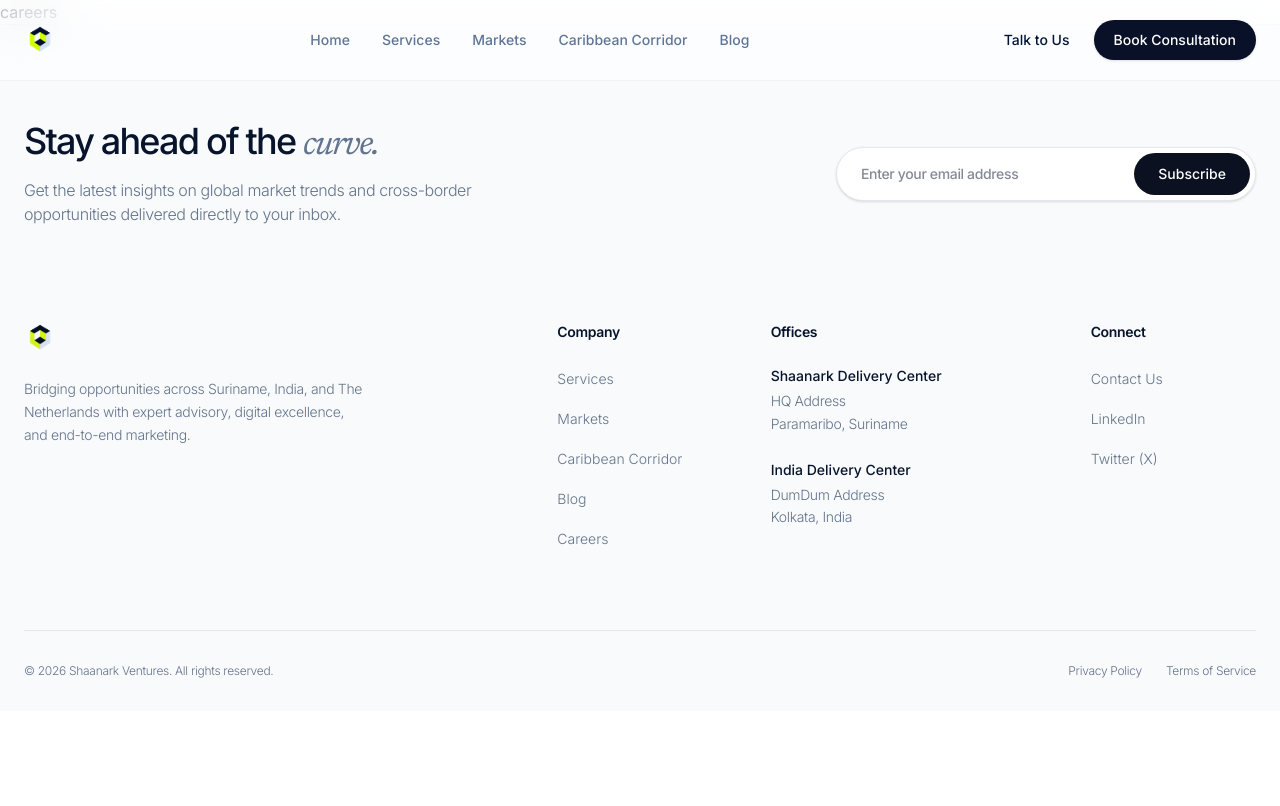
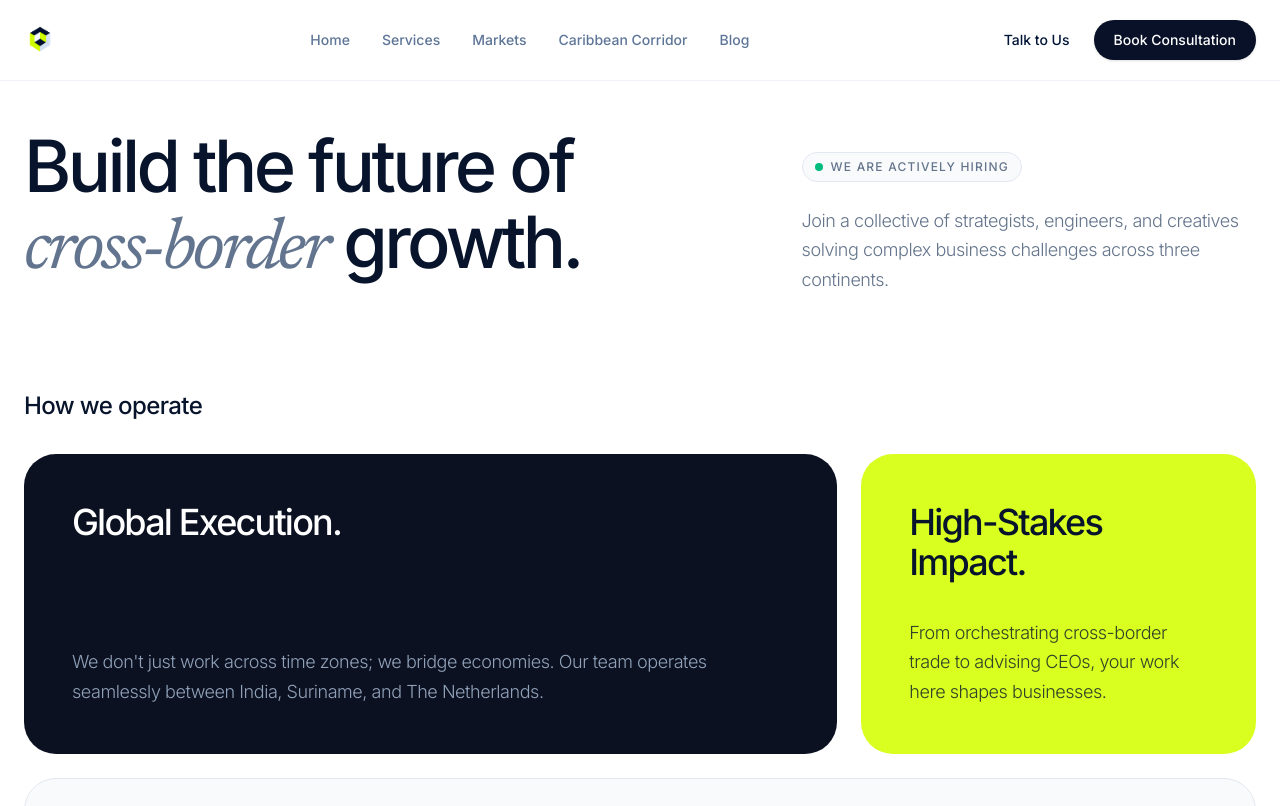
Before and after one commit to areesh18/Shanaark_ventures, a React (Vite) app: page /careers in a window 1280 px wide. Shown: the top 806 px of the page. Built offline with nearby package versions, Linux system fonts and the light colour scheme.

Commit message:
add careers page

```diff
--- a/src/pages/Careers/Careers.jsx
+++ b/src/pages/Careers/Careers.jsx
@@ -1,10 +1,191 @@
+import { Link } from "react-router-dom";
+
+const COMPANY_VALUES = [
+  {
+    id: "global",
+    title: "Global Execution.",
+    description: "We don't just work across time zones; we bridge economies. Our team operates seamlessly between India, Suriname, and The Netherlands.",
+    // Dark premium card
+    style: "md:col-span-2 bg-(--color-dark) text-white",
+    titleStyle: "text-white",
+    textStyle: "text-slate-400"
+  },
+  {
+    id: "impact",
+    title: "High-Stakes Impact.",
+    description: "From orchestrating cross-border trade to advising CEOs, your work here shapes businesses.",
+    // Neon Accent card to make the page pop
+    style: "md:col-span-1 bg-(--color-accent) text-(--color-text-primary)",
+    titleStyle: "text-(--color-text-primary)",
+    textStyle: "text-(--color-text-primary)/80"
+  },
+  {
+    id: "autonomy",
+    title: "Radical Autonomy.",
+    description: "We hire elite talent and get out of their way. No micromanagement, just clear objectives and the absolute freedom to execute at the highest level.",
+    // Clean light card
+    style: "md:col-span-3 bg-(--color-bg-secondary) border border-(--color-border)",
+    titleStyle: "text-(--color-text-primary)",
+    textStyle: "text-(--color-text-secondary)"
+  }
+];
+
+const OPEN_ROLES = [
+  {
+    id: 1,
+    title: "Senior SEO Strategist",
+    department: "Marketing & Comm",
+    location: "Paramaribo, Suriname (Hybrid)",
+    type: "Full-time"
+  },
+  {
+    id: 2,
+    title: "Lead Frontend Engineer",
+    department: "Web Development",
+    location: "Kolkata, India",
+    type: "Full-time"
+  },
+  {
+    id: 3,
+    title: "Cross-Border Trade Consultant",
+    department: "Business Advisory",
+    location: "Remote / The Netherlands",
+    type: "Contract"
+  },
+  {
+    id: 4,
+    title: "Digital Campaign Manager",
+    department: "Marketing & Comm",
+    location: "Kolkata, India",
+    type: "Full-time"
+  }
+];
 
 const Careers = () => {
   return (
-    <div>
-      careers
+    <div className="min-h-screen bg-(--color-bg-primary) pt-32 pb-24">
+      <div className="max-w-7xl mx-auto px-6">
+
+        {/* 1. HERO SECTION (Editorial Layout) */}
+        <div className="flex flex-col md:flex-row gap-12 lg:gap-24 items-start mb-24 animate-fade-up">
+          <div className="md:w-3/5">
+            <h1 className="text-5xl md:text-7xl font-medium tracking-tighter text-(--color-text-primary) leading-[1.05]">
+              Build the future of <br />
+              <span className="font-serif-italic font-normal text-slate-500">cross-border</span> growth.
+            </h1>
+          </div>
+          <div className="md:w-2/5 md:pt-6">
+            <div className="inline-flex items-center gap-2 px-3 py-1.5 rounded-full bg-(--color-bg-secondary) border border-(--color-border) mb-6">
+              <span className="flex h-2 w-2 rounded-full bg-emerald-500 animate-pulse"></span>
+              <span className="text-xs font-medium text-(--color-text-secondary) uppercase tracking-widest">
+                We are actively hiring
+              </span>
+            </div>
+            <p className="text-lg font-light tracking-tight text-(--color-text-secondary) leading-relaxed">
+              Join a collective of strategists, engineers, and creatives solving complex business challenges across three continents.
+            </p>
+          </div>
+        </div>
+
+        {/* 2. THE CULTURE BENTO BOX */}
+        <div className="mb-32 animate-fade-up delay-100">
+          <h2 className="text-2xl font-medium tracking-tight text-(--color-text-primary) mb-8">
+            How we operate
+          </h2>
+          <div className="grid grid-cols-1 md:grid-cols-3 gap-4 md:gap-6">
+            {COMPANY_VALUES.map((value) => (
+              <div
+                key={value.id}
+                className={`p-10 md:p-12 rounded-[2rem] flex flex-col justify-between min-h-[300px] transition-transform hover:scale-[1.01] duration-300 ${value.style}`}
+              >
+                <h3 className={`text-3xl md:text-4xl font-medium tracking-tighter mb-8 ${value.titleStyle}`}>
+                  {value.title}
+                </h3>
+                <p className={`text-lg font-light leading-relaxed tracking-tight max-w-2xl ${value.textStyle}`}>
+                  {value.description}
+                </p>
+              </div>
+            ))}
+          </div>
+        </div>
+
+        {/* 3. TICKET-STYLE JOB CARDS */}
+        <div className="mb-32 animate-fade-up delay-200">
+          <div className="flex items-center justify-between mb-8 border-b border-(--color-border) pb-4">
+            <h2 className="text-2xl font-medium tracking-tight text-(--color-text-primary)">
+              Open Positions
+            </h2>
+            <span className="text-sm font-medium text-(--color-text-secondary) bg-(--color-bg-secondary) px-3 py-1 rounded-full">
+              {OPEN_ROLES.length} Roles
+            </span>
+          </div>
+
+          <div className="grid grid-cols-1 md:grid-cols-2 gap-6">
+            {OPEN_ROLES.map((role, index) => (
+              <a
+                href="#apply"
+                key={role.id}
+                className="group relative bg-white border border-(--color-border) p-8 rounded-[2rem] overflow-hidden hover:border-(--color-dark) hover:shadow-xl transition-all duration-300 flex flex-col"
+                style={{ animationDelay: `${index * 50}ms` }}
+              >
+                {/* Top Row: Meta info */}
+                <div className="flex items-center justify-between mb-8">
+                  <span className="text-xs font-semibold uppercase tracking-widest text-(--color-text-secondary)">
+                    {role.department}
+                  </span>
+                  <span className="text-xs font-medium bg-(--color-bg-secondary) text-(--color-text-primary) px-3 py-1 rounded-full">
+                    {role.type}
+                  </span>
+                </div>
+
+                {/* Middle: Title */}
+                <h3 className="text-2xl font-medium text-(--color-text-primary) tracking-tight mb-8 group-hover:text-(--color-dark)/70 transition-colors">
+                  {role.title}
+                </h3>
+
+                {/* Bottom Row: Location & Slide-in Apply Button */}
+                <div className="mt-auto flex items-center justify-between pt-6 border-t border-(--color-border) group-hover:border-(--color-dark)/10 transition-colors">
+                  <span className="text-sm font-light text-(--color-text-secondary) tracking-tight flex items-center gap-2">
+                    <svg width="16" height="16" viewBox="0 0 24 24" fill="none" stroke="currentColor" strokeWidth="1.5" strokeLinecap="round" strokeLinejoin="round"><path d="M21 10c0 7-9 13-9 13s-9-6-9-13a9 9 0 0 1 18 0z"></path><circle cx="12" cy="10" r="3"></circle></svg>
+                    {role.location}
+                  </span>
+
+                  {/* Hidden "Apply" button that slides in on hover */}
+                  <div className="flex items-center gap-2 text-sm font-medium text-(--color-dark) opacity-0 translate-x-4 group-hover:opacity-100 group-hover:translate-x-0 transition-all duration-300">
+                    Apply Now
+                    <svg width="16" height="16" viewBox="0 0 24 24" fill="none" stroke="currentColor" strokeWidth="2" strokeLinecap="round" strokeLinejoin="round"><path d="M5 12h14M12 5l7 7-7 7"/></svg>
+                  </div>
+                </div>
+              </a>
+            ))}
+          </div>
+        </div>
+
+        {/* 4. MANDATORY CONVERSION PANEL */}
+        <div className="w-full bg-(--color-dark) rounded-[2.5rem] p-10 md:p-20 overflow-hidden relative animate-fade-up delay-300 border border-slate-800 shadow-2xl text-center">
+
+          <div className="absolute top-0 left-1/2 -translate-x-1/2 w-[800px] h-[800px] bg-(--color-accent) opacity-[0.05] blur-[150px] rounded-full pointer-events-none"></div>
+
+          <div className="relative z-10 max-w-2xl mx-auto flex flex-col items-center">
+            <h2 className="text-4xl md:text-5xl font-medium tracking-tight text-white mb-6">
+              Don't see a <span className="font-serif-italic font-normal text-slate-300">perfect fit?</span>
+            </h2>
+            <p className="text-lg font-light tracking-tight text-(--color-footer-text) mb-10 leading-relaxed">
+              We are always looking for exceptional talent. If you believe you can bring immense value to Shaanark Ventures, pitch us directly.
+            </p>
+            <Link
+              to="/contact"
+              className="inline-flex items-center gap-2 px-8 py-4 rounded-full bg-white text-(--color-dark) font-medium hover:bg-slate-100 hover:scale-[1.02] active:scale-[0.98] transition-all shadow-lg"
+            >
+              Talk to Us
+              <svg width="18" height="18" viewBox="0 0 24 24" fill="none" stroke="currentColor" strokeWidth="2" strokeLinecap="round" strokeLinejoin="round"><path d="M22 2L11 13M22 2l-7 20-4-9-9-4 20-7z"/></svg>
+            </Link>
+          </div>
+        </div>
+
+      </div>
     </div>
-  )
-}
+  );
+};
 
-export default Careers
+export default Careers;
```
